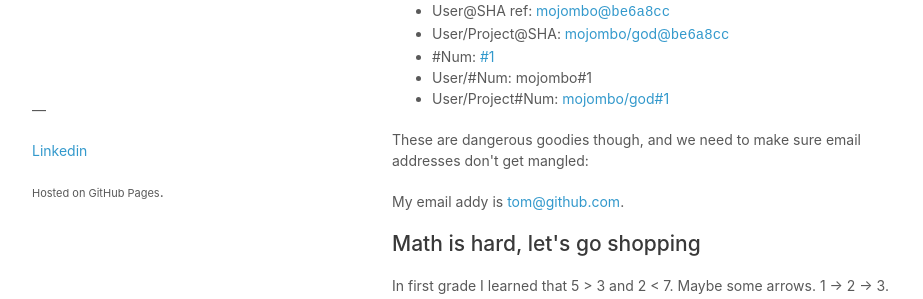
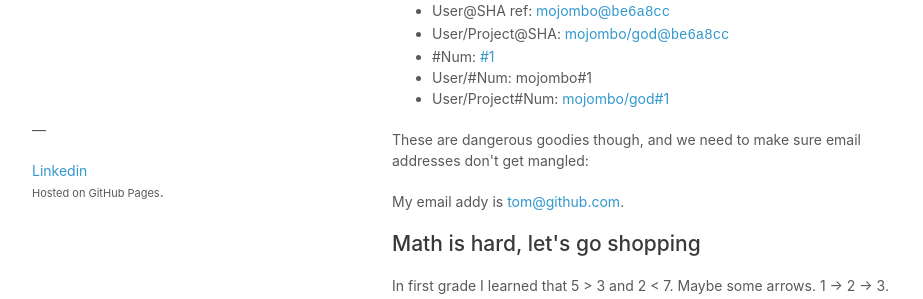
Before and after one commit to antonioaragues/antonioaragues.github.io, a Jekyll site: the page built from index.html, in a window 1280 px wide. Shown: the part 628-927 px from the top of the page, without its empty margins (178-1101 px from the left). Built offline with Jekyll 4.4.1, drawn with Linux system fonts in a browser that asks for light colours.

Commit message:
Update footer.html

```diff
--- a/_includes/footer.html
+++ b/_includes/footer.html
@@ -1,5 +1,6 @@
 <footer>
   <p>&mdash;</p>
-  <p class="view"><a href="https://www.linkedin.com/in/antonioaragues/">Linkedin</a></p>
-  <p><small>Hosted on GitHub Pages</small>.</p>
+  <p class="view"><a href="https://www.linkedin.com/in/antonioaragues/">Linkedin</a>
+    <br>
+  <small>Hosted on GitHub Pages</small>.</p>
 </footer>
```
